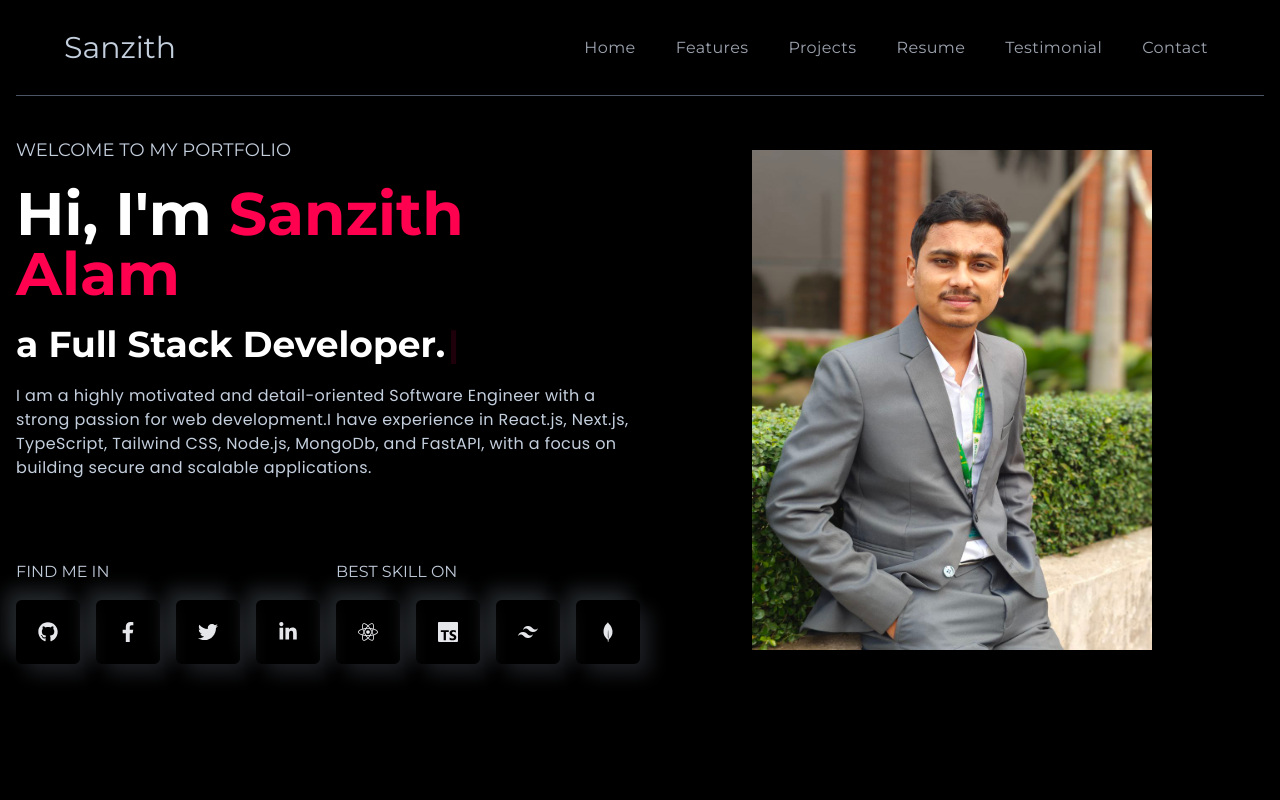
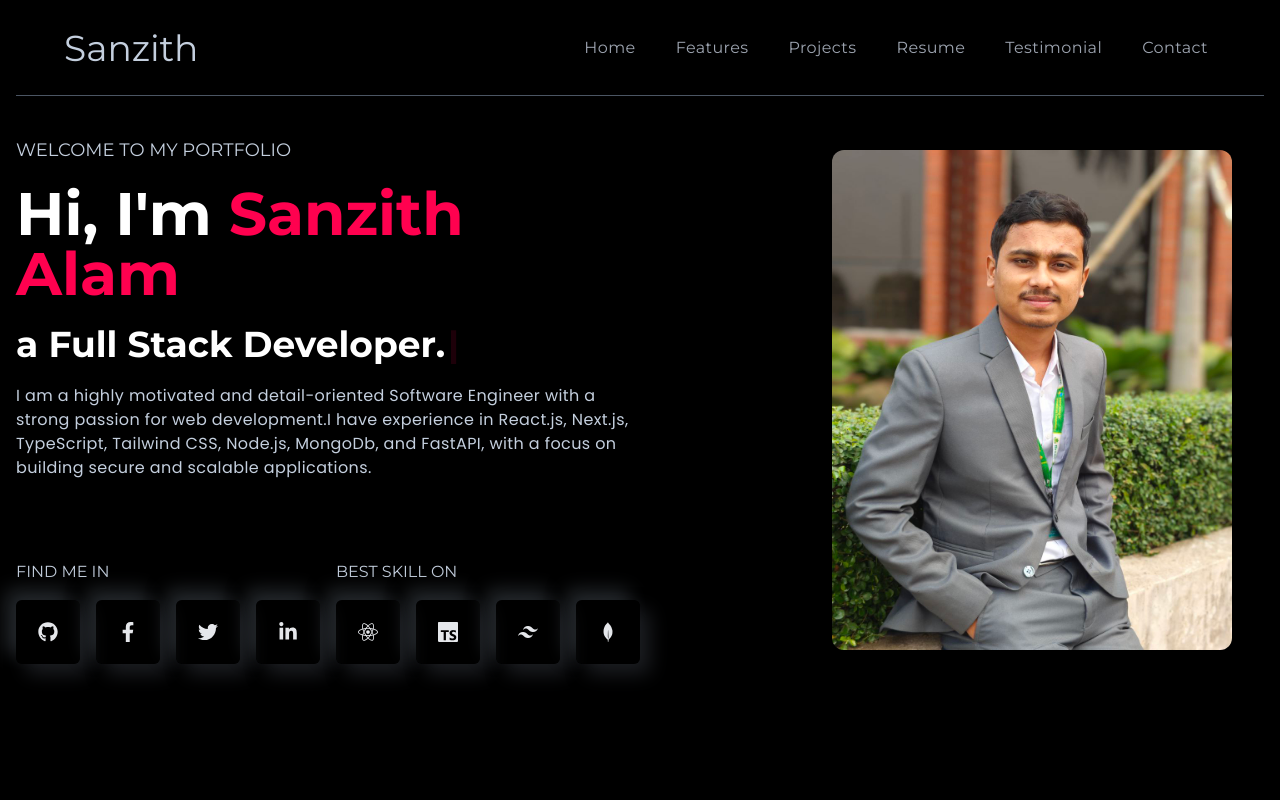
Before and after one commit to Sanzith-Alam/myportfolio, a React (Create React App) app: page / in a window 1280 px wide. Shown: the top 800 px of the page. Built offline with nearby package versions, Linux system fonts and the light colour scheme.

Commit message:
Right SideBanner

```diff
--- a/src/components/banner/RightBanner.js
+++ b/src/components/banner/RightBanner.js
@@ -5,7 +5,7 @@ const RightBanner = () => {
   return (
     <div className="w-full lgl:w-1/2 flex justify-center items-center relative">
       <img
-        className="w-[300px] h-[300px] lgl:w-[400px] lgl:h-[500px] z-10"
+        className="ml-40 rounded-xl w-[300px] h-[300px] lgl:w-[400px] lgl:h-[500px] z-10"
         src={bannerImg}
         alt="bannerImg"
       />
--- a/src/components/navbar/Navbar.js
+++ b/src/components/navbar/Navbar.js
@@ -10,14 +10,14 @@ const Navbar = () => {
   const [showMenu, setShowMenu]=useState(false)
   return (
     <div className="w-full h-24 sticky top-0 z-50 bg-black mx-auto flex justify-between items-center font-titleFont border-b-[1px] border-b-gray-600">
-      <div className=' m-12 text-bold text-2xl'>
-      <h1 style={{ fontSize: '30px' }}>Sanzith</h1>
+      <div className=' m-12 text-bold text-4xl '>
+      <h1 >Sanzith</h1>
       </div>
       <div>
         <ul className="hidden mdl:inline-flex items-center m-14 gap-6 lg:gap-10">
           {navLinksdata.map(({ _id, title, link }) => (
             <li
-              className="text-base font-normal text-gray-400 tracking-wide cursor-pointer hover:text-designColor duration-300"
+              className="text-base text-2xl font-normal text-gray-400 tracking-wide cursor-pointer hover:text-designColor duration-300"
               key={_id}
             >
               <Link
@@ -44,11 +44,7 @@ const Navbar = () => {
             <div className="flex flex-col gap-8 py-2 relative">
               <div>
                 <img className="w-32" src={logo} alt="logo" />
-                <p className="text-sm text-gray-400 mt-2">
-                I use animation as a third dimension by which to simplify experiences
-          and kuiding thro each and every interaction. I'm not adding motion
-          just to spruce things up, but doing it in ways that.
-                </p>
+
               </div>
               <ul className="flex flex-col gap-4">
                 {navLinksdata.map((item) => (
```
